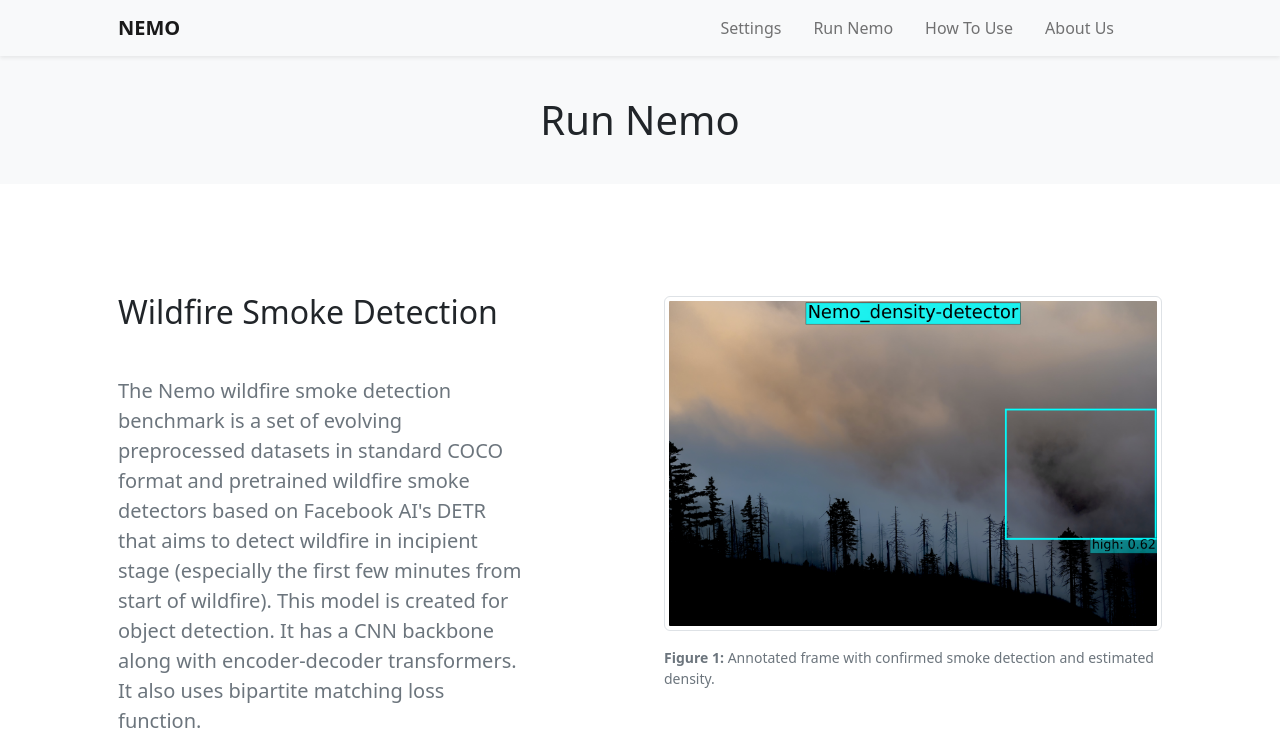
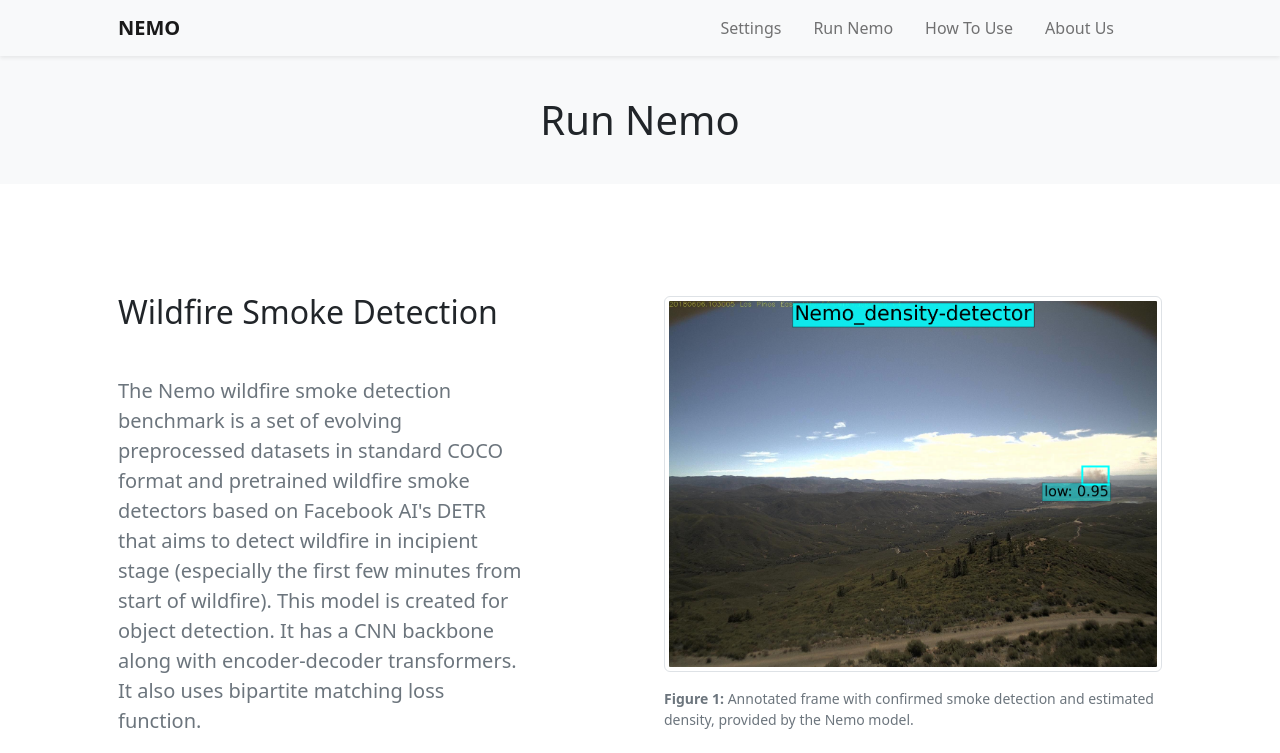
Before and after one commit to Curtis-CS/Nemo-Frontend, a Vue app: page / in a window 1280 px wide. Shown: the top 753 px of the page. Built offline with nearby package versions, Linux system fonts and the light colour scheme.

Commit message:
Curtis Home Photo Change

```diff
--- a/src/views/RunNemo.vue
+++ b/src/views/RunNemo.vue
@@ -25,15 +25,15 @@
           </div>
           <div class="col-sm-8 col-md-6">
             <figure>
-              <img alt="..." class="img-thumbnail mt-5" src="/nemo_chris-leboutillier-be8mnFXzBgo-unsplash.png">
+              <img alt="..." class="img-thumbnail mt-5" src="/nemo_smokev4.png">
               <figcaption class="figure-caption mt-3">
-                <b>Figure 1:</b> Annotated frame with confirmed smoke detection and estimated density.
+                <b>Figure 1:</b> Annotated frame with confirmed smoke detection and estimated density, provided by the Nemo model.
               </figcaption>
             </figure>
             <figure>
               <img alt="..." class="img-thumbnail mt-5" src="/nemo_smokeV2..png">
               <figcaption class="figure-caption mt-3">
-                <b>Figure 2:</b> Annotated frame with confirmed smoke detection and estimated density.
+                <b>Figure 2:</b> Annotated frame with confirmed smoke detection and estimated density, provided by the Nemo model.
               </figcaption>
             </figure>
           </div>
```
Also changed, not shown: public/nemo_chris-leboutillier-be8mnFXzBgo-unsplash.png (deleted), public/nemo_smokev4.png (added).
